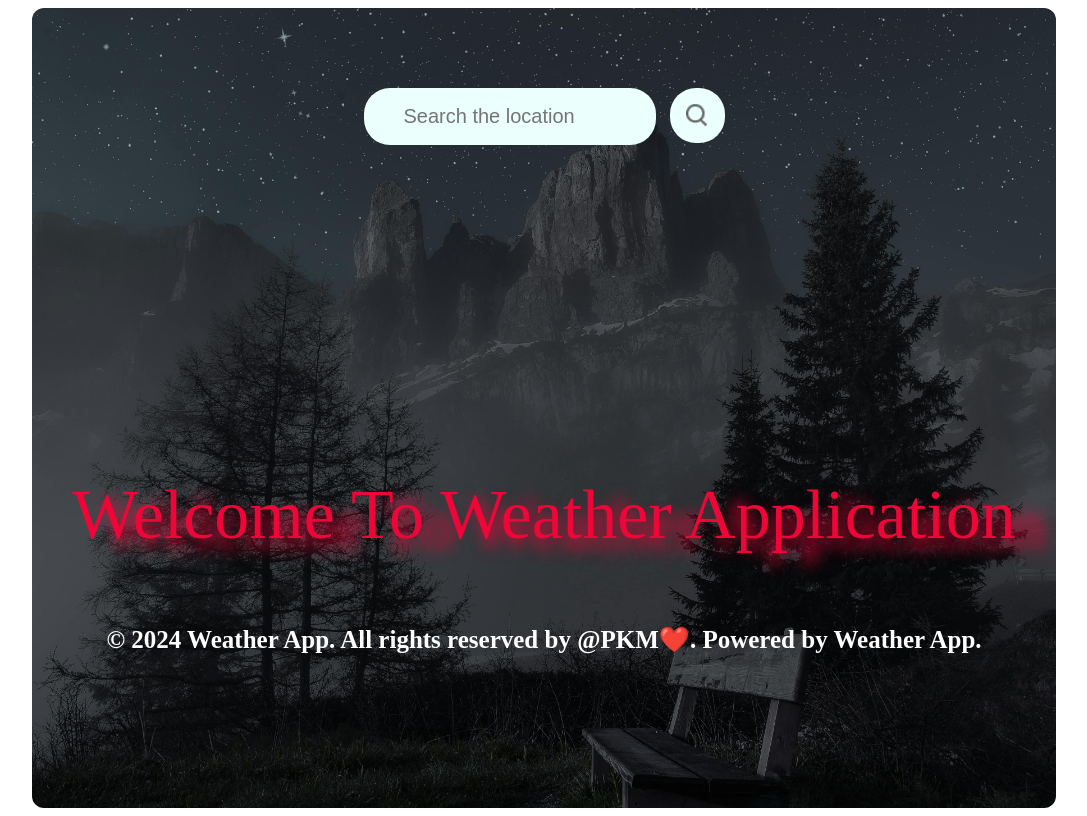
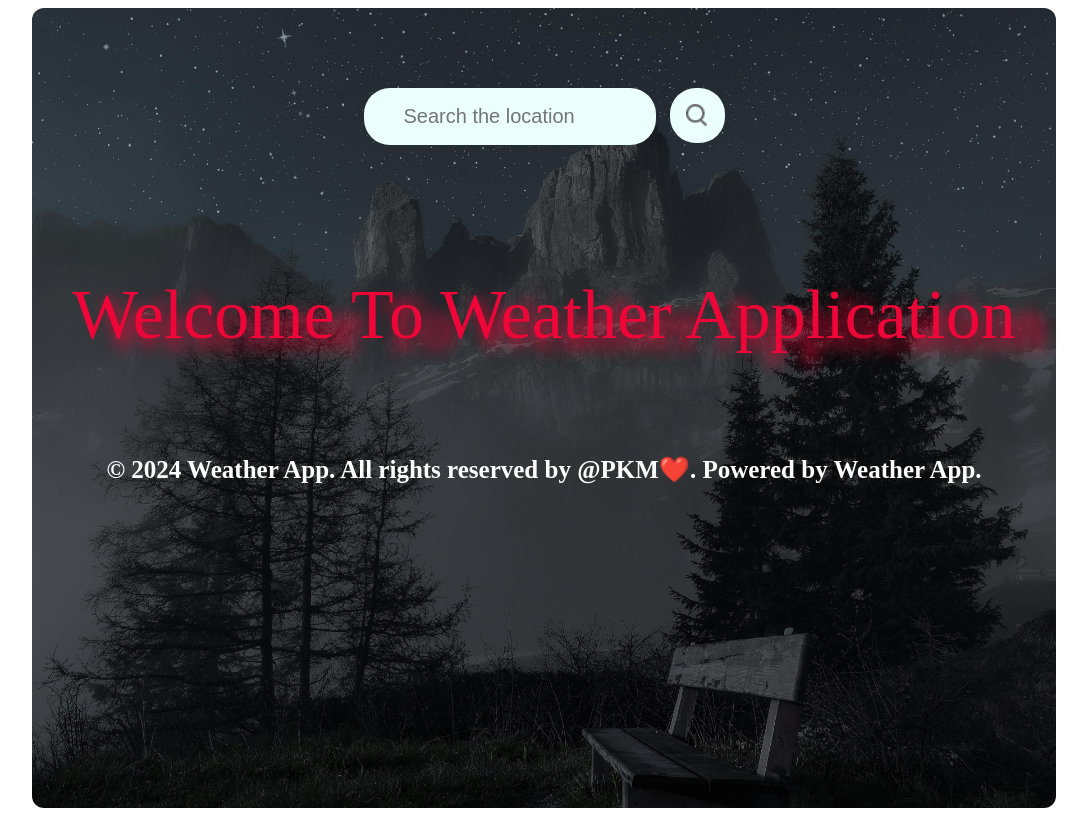
Before and after one commit to priteesh-stack/WeatherApplication, a React (Create React App) app: page / in a window 1280 px wide. Shown: the whole page, without its empty margins (96-1183 px from the left). Built offline with nearby package versions, Linux system fonts and the light colour scheme.

Commit message:
Update weatherApp.css

```diff
--- a/src/Components/Weather App/weatherApp.css
+++ b/src/Components/Weather App/weatherApp.css
@@ -13,8 +13,9 @@
   color: rgb(238, 6, 56);
   text-align: center;
   font-size: 70px;
-  margin-top: 330px;
+  margin-top: 130px;
   text-shadow: 30px 10px 15px;
+  margin-bottom:100px;
 }
 .nav button,
 #err button {
@@ -291,7 +292,7 @@
     display: grid;
     grid-template-columns: repeat(3, 1fr);
     font-size: 12;
-    maegin-left:2vw;
+    maegin-left:15px;
   }
   .days{
     margin: 1vh 1vw;
```
